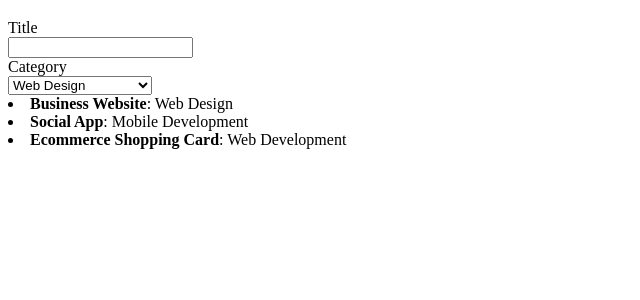
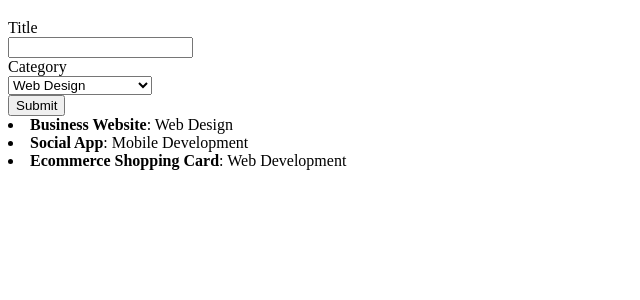
Before and after one commit to falondarville/reactCreateBuild, a React (Create React App) app: page / in a window 1280 px wide. Shown: the top 300 px of the page, without its empty margins (0-640 px from the left). Built offline with nearby package versions, Linux system fonts and the light colour scheme.

Commit message:
form prints list items without persistence

```diff
--- a/src/App.js
+++ b/src/App.js
@@ -36,12 +36,19 @@
     });
   }
 
+  handleAddProject(project) {
+    // console.log(project);
+    let projects = this.state.projects;
+    projects.push(project);
+    this.setState({ projects: projects });
+  }
+
   render() {
     // when you return in a render, you can only have one element. For example, everything here is wrapped in a single DIV.
     // import projects to appear below app content
     return (
       <div className="App">
-        <AddProject />
+        <AddProject addProject={this.handleAddProject.bind(this)} />
         <Projects projects={this.state.projects} />
       </div>
     );
--- a/src/Components/AddProject.js
+++ b/src/Components/AddProject.js
@@ -3,14 +3,42 @@
 
 // we use map in the following because we are iterating through an array
 // add a key to the ProjectItems of you will get an error
+// each component has its own state, move variables like title and category to different components using properties
 class AddProject extends Component {
+  constructor() {
+    super();
+    this.state = {
+      newProject: {}
+    };
+  }
   static defaultProps = {
     categories: ["Web Design", "Web Development", "Mobile Development"]
   };
+
+  handleSubmit(event) {
+    if (this.refs.title.value === "") {
+      alert("Please enter a project title");
+    } else {
+      this.setState(
+        {
+          newProject: {
+            title: this.refs.title.value,
+            category: this.refs.category.value
+          }
+        },
+        function() {
+          // console.log(this.state);
+          this.props.addProject(this.state.newProject);
+        }
+      );
+    }
+    event.preventDefault();
+  }
+
   render() {
     let categoryOptions = this.props.categories.map(category => {
       return (
-        <option key={category} value="category">
+        <option key={category} value={category}>
           {category}
         </option>
       );
@@ -18,7 +46,7 @@
     return (
       <div>
         <h3 Add Project />
-        <form>
+        <form onSubmit={this.handleSubmit.bind(this)}>
           <div>
             <label>Title</label>
             <br />
@@ -29,6 +57,7 @@
             <br />
             <select ref="category">{categoryOptions}</select>
           </div>
+          <input type="submit" value="Submit" />
         </form>
       </div>
     );
```
